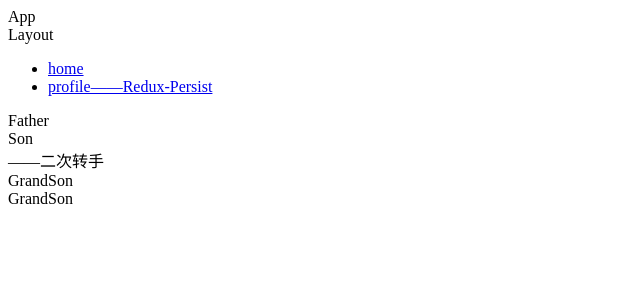
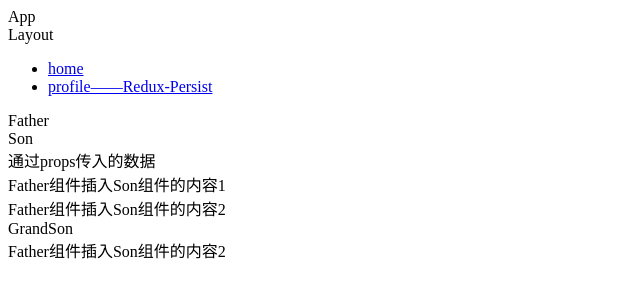
Before and after one commit to ethanlamm/react-basic-usage, a React (Vite) app: page / in a window 1280 px wide. Shown: the top 300 px of the page, without its empty margins (0-640 px from the left). Built offline with nearby package versions, Linux system fonts and the light colour scheme.

Commit message:
children属性

```diff
--- a/src/components/Home/Father.jsx
+++ b/src/components/Home/Father.jsx
@@ -3,27 +3,14 @@ import React from 'react'
 
 import Son from './Son'
 
-function Father(props) {
-    console.log(props.children);
-
-    // 这里的 children，并非当前 Father 组件中的 <div>Father</div> 和  <Son></Son>
-    // 而是 App 组件使用 Father 组件时，在 Father 组件中插入的内容
-    // props.children 可以解构出来 => {children}
-
-    // children 可以是
-    // 1. 普通文本
-    // 2. 普通标签元素
-    // 3. 函数 / 对象
-    // 4. JSX
-
-    // children 可以在 Father 组件中使用（类似插槽，但不是插槽）
-
-
+function Father() {
     return (
         <div>
             <div>Father</div>
-            {props.children}
-            <Son>{props.children}</Son>
+            <Son msg='通过props传入的数据'>
+                <div>Father组件插入Son组件的内容1</div>
+                <div>Father组件插入Son组件的内容2</div>
+            </Son>
         </div>
     )
 }
--- a/src/components/Home/GrandSon.jsx
+++ b/src/components/Home/GrandSon.jsx
@@ -1,8 +1,11 @@
 import React from 'react'
 
-function GrandSon() {
+function GrandSon({ children }) {
     return (
-        <div>GrandSon</div>
+        <div>
+            <div>GrandSon</div>
+            {children}
+        </div>
     )
 }
 
--- a/src/components/Home/Son.jsx
+++ b/src/components/Home/Son.jsx
@@ -2,13 +2,22 @@ import React from 'react'
 
 import GrandSon from './GrandSon'
 
-function Son({ children }) {
+function Son(props) {
+    // children 可以是
+    // 1. 普通文本
+    // 2. 普通标签元素
+    // 3. 函数 / 对象
+    // 4. JSX
+
+    const { msg, children } = props
+
     return (
         <div>
             <div>Son</div>
-            {children}——二次转手
-            <GrandSon></GrandSon>
-            <GrandSon></GrandSon>
+            <div>{msg}</div>
+            {children.map(item => item)}
+            {/* 可依据索引取出具体的children */}
+            <GrandSon>{children[1]}</GrandSon>
         </div>
     )
 }
```
